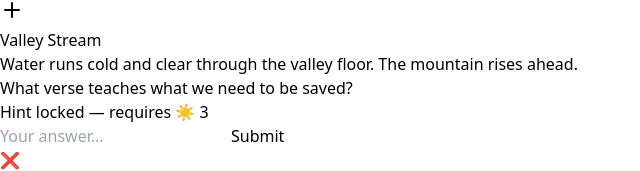
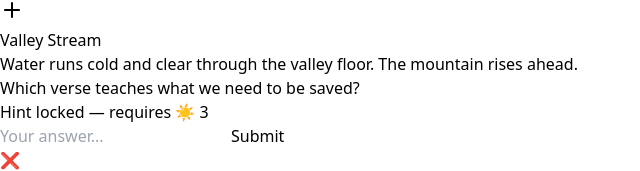
Before and after one commit to Log0ns/ScripturePlan, a React (Vite) app: page / in a window 1280 px wide. Shown: the part 266-437 px from the top of the page, without its empty margins (0-640 px from the left). Built offline with nearby package versions, Linux system fonts and the light colour scheme.

Commit message:
Update ScripturePlan.tsx

```diff
--- a/src/ScripturePlan.tsx
+++ b/src/ScripturePlan.tsx
@@ -151,7 +151,7 @@ export default function ScriptureReader() {
       gradient: "bg-gradient-to-br from-sky-500 via-blue-500 to-blue-600",
       location: "Valley Stream",
       description: "Water runs cold and clear through the valley floor. The mountain rises ahead.",
-      question: "What verse teaches what we need to be saved?",
+      question: "Which verse teaches what we need to be saved?",
       answer: "John 3:3",
       hint: "Find the verse in John",
       requiredDays: 3,
```
